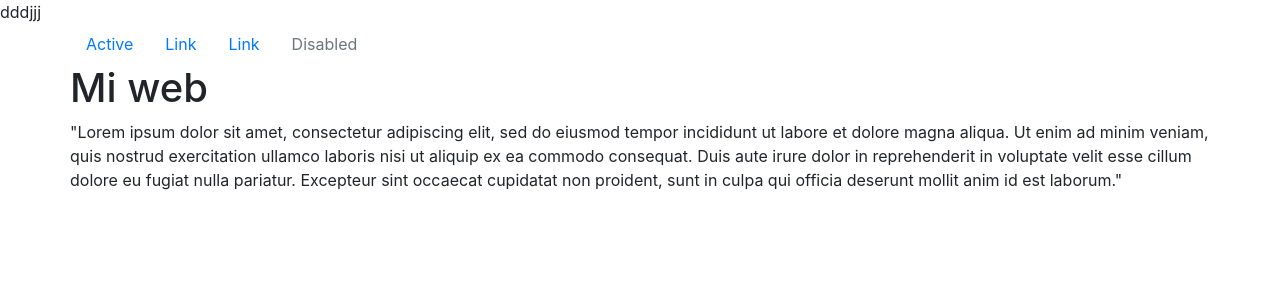
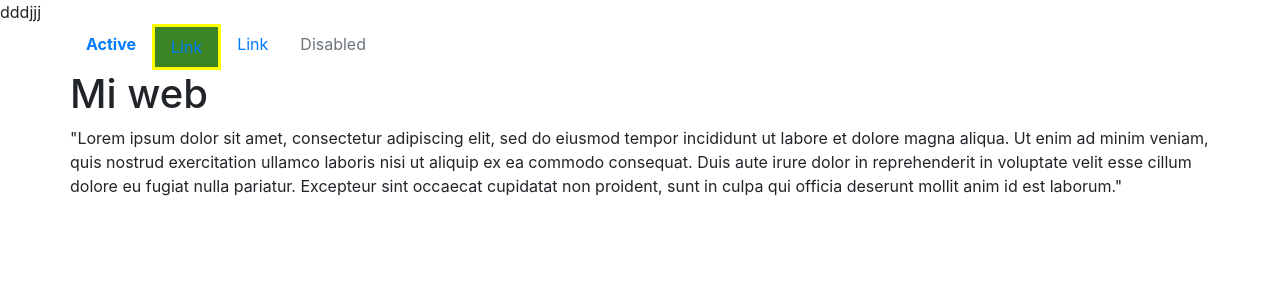
Before and after one commit to darielrll/learning-vue, a Vue app in the folder vue-09/bloques-a-componentes/: page / in a window 1280 px wide. Shown: the top 300 px of the page. Built offline with nearby package versions, Linux system fonts and the light colour scheme.

Commit message:
Convertir los bloques de secciones en componente, me quedé en 'Anidar componentes con Vue.JS'

```diff
--- a/vue-09/bloques-a-componentes/src/App.vue
+++ b/vue-09/bloques-a-componentes/src/App.vue
@@ -4,26 +4,10 @@
 
     <div class="container">
       <div class="row">
-        <ul class="nav">
-          <li class="nav-item">
-            <a class="nav-link active" href="#">Active</a>
-          </li>
-          <li class="nav-item">
-            <a class="nav-link" href="#">Link</a>
-          </li>
-          <li class="nav-item">
-            <a class="nav-link" href="#">Link</a>
-          </li>
-          <li class="nav-item">
-            <a class="nav-link disabled" href="#" tabindex="-1" aria-disabled="true">Disabled</a>
-          </li>
-        </ul>
+        <Navegacion/>
       </div>
       <div class="row">
-        <h1>Mi web</h1>
-        <p>
-          "Lorem ipsum dolor sit amet, consectetur adipiscing elit, sed do eiusmod tempor incididunt ut labore et dolore magna aliqua. Ut enim ad minim veniam, quis nostrud exercitation ullamco laboris nisi ut aliquip ex ea commodo consequat. Duis aute irure dolor in reprehenderit in voluptate velit esse cillum dolore eu fugiat nulla pariatur. Excepteur sint occaecat cupidatat non proident, sunt in culpa qui officia deserunt mollit anim id est laborum."
-        </p>
+        <Contenido/>
       </div>
     </div>
   </div>
@@ -31,11 +15,14 @@
 
 <script>
 import MiComponente from './components/MiComponente.vue'
+import Navegacion from './components/Navegacion.vue'
+import Contenido from './components/Contenido.vue'
 
 export default {
   name: 'App',
   components: {
-    MiComponente
+    Contenido,
+    MiComponente, Navegacion
   }
 }
 </script>
--- /dev/null
+++ b/vue-09/bloques-a-componentes/src/components/Contenido.vue
@@ -0,0 +1,18 @@
+<template>
+ <div>
+     <h1>Mi web</h1>
+     <p>
+         "Lorem ipsum dolor sit amet, consectetur adipiscing elit, sed do eiusmod tempor incididunt ut labore et dolore magna aliqua. Ut enim ad minim veniam, quis nostrud exercitation ullamco laboris nisi ut aliquip ex ea commodo consequat. Duis aute irure dolor in reprehenderit in voluptate velit esse cillum dolore eu fugiat nulla pariatur. Excepteur sint occaecat cupidatat non proident, sunt in culpa qui officia deserunt mollit anim id est laborum."
+     </p>
+ </div>
+</template>
+
+<script>
+    export default {
+        name: "Contenido"
+    }
+</script>
+
+<style scoped>
+
+</style>
--- /dev/null
+++ b/vue-09/bloques-a-componentes/src/components/Navegacion.vue
@@ -0,0 +1,34 @@
+<template>
+    <ul class="nav">
+        <li class="nav-item">
+            <a class="nav-link" v-bind:class="{ active : mostrarActivo }" href="#">Active</a>
+        </li>
+        <li class="nav-item" v-bind:style="{backgroundColor: colorRandom, border: 'solid 3px yellow'}">
+            <a class="nav-link" href="#">Link</a>
+        </li>
+        <li class="nav-item">
+            <a class="nav-link" href="#">Link</a>
+        </li>
+        <li class="nav-item">
+            <a class="nav-link disabled" href="#" tabindex="-1" aria-disabled="true">Disabled</a>
+        </li>
+        </ul>
+</template>
+
+<script>
+export default {
+    name: 'Navegacion',
+    data() {
+        return {
+            mostrarActivo: true,
+            colorRandom: "#" + Math.floor(Math.random() * 6777215).toString(16)
+        }
+    },
+}
+</script>
+
+<style>
+    .active {
+        font-weight: bold;
+    }
+</style>
```
